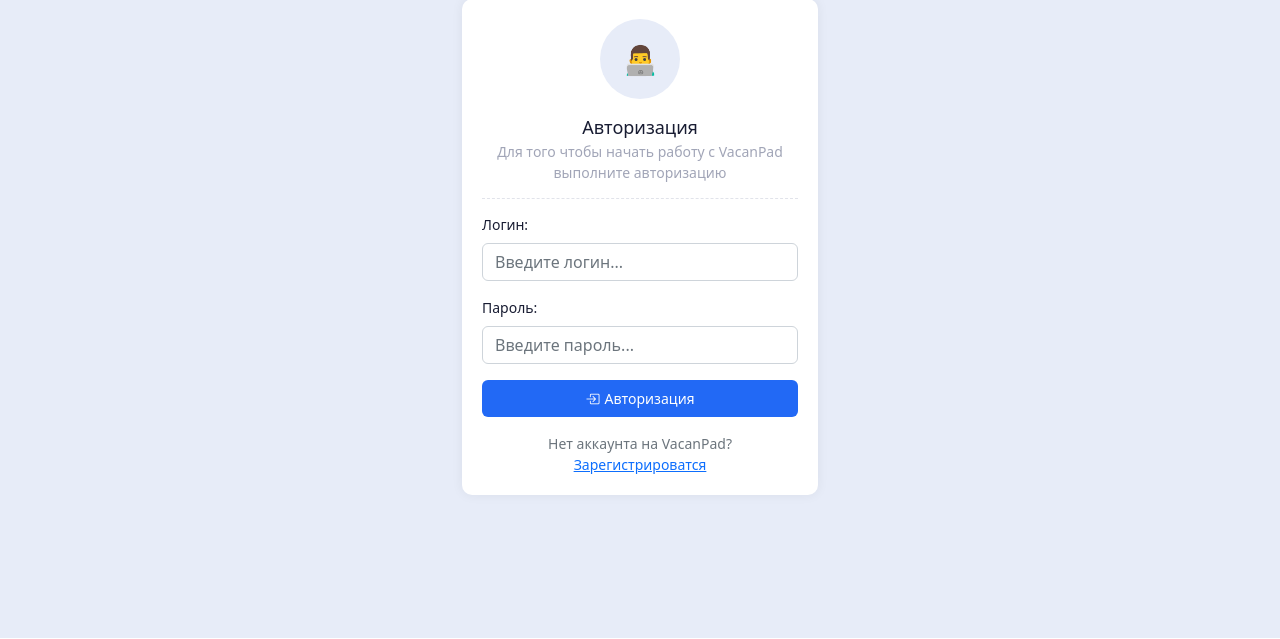
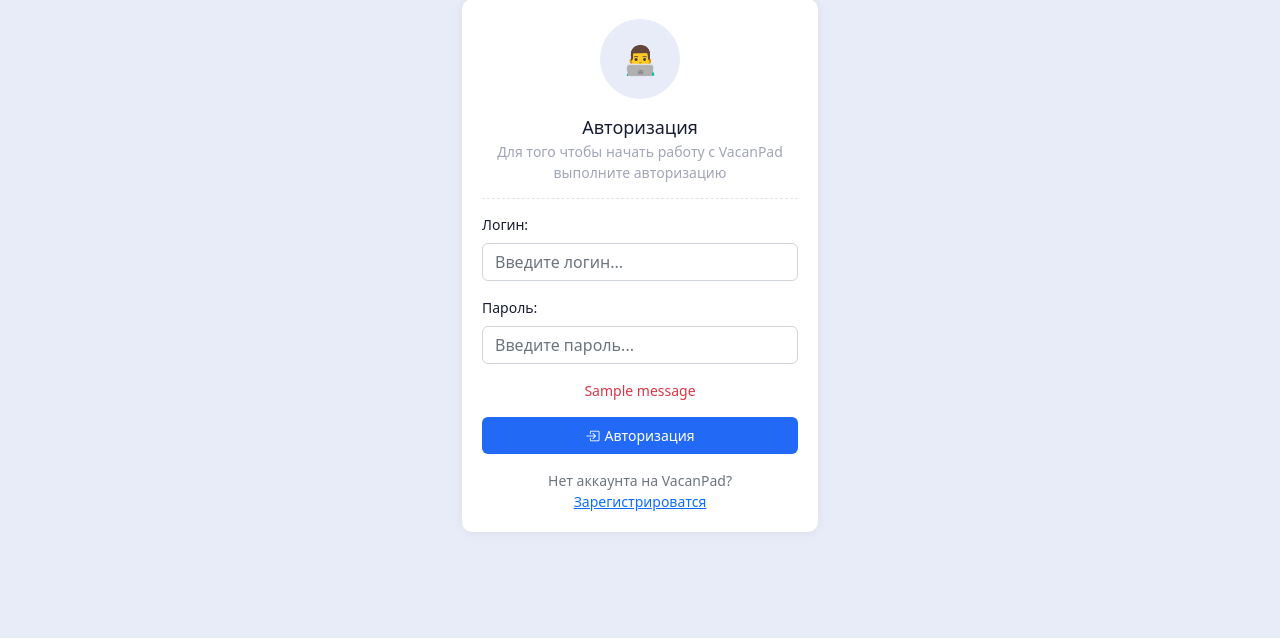
Before and after one commit to ElveeBolt/vacanpad, a Flask app: page /user/login in a window 1280 px wide. Shown: the part 81-720 px from the top of the page. Run offline with Flask 3, Linux system fonts and the light colour scheme; tables that the repository leaves empty hold one stand-in row (values such as "Sample post"); one stand-in notice (Sample message) is shown; some libraries are stand-ins or nearby versions.

Commit message:
Added flash messages for Login page

```diff
--- a/main.py
+++ b/main.py
@@ -1,4 +1,4 @@
-from flask import Flask, request, render_template, redirect, url_for, session
+from flask import Flask, request, render_template, redirect, url_for, session, flash
 import database
 from mongodb import MongoDB
 from datetime import datetime
@@ -274,8 +274,10 @@
 
         user = database.db_session.query(User).filter(User.login == username).first()
         if user is None:
+            flash('Пользователь не найден')
             return redirect(url_for('user_login'))
         if user.password != password:
+            flash('Вы ввели неверный пароль. Пожалуйста, повторите попытку ещё раз.')
             return redirect(url_for('user_login'))
 
         session['user_id'] = user.id
--- a/templates/users/login.html
+++ b/templates/users/login.html
@@ -19,6 +19,15 @@
                         <label for="password" class="form-label">Пароль:</label>
                         <input type="password" class="form-control" placeholder="Введите пароль..." id="password" name="password" required="required">
                     </div>
+                    {% with messages = get_flashed_messages() %}
+                      {% if messages %}
+                        <ul class="text-danger text-center list-unstyled">
+                        {% for message in messages %}
+                          <li>{{ message }}</li>
+                        {% endfor %}
+                        </ul>
+                      {% endif %}
+                    {% endwith %}
                     <div class="d-grid">
                         <button type="submit" class="btn btn-primary"><i class="bi bi-box-arrow-in-right"></i>Авторизация</button>
                     </div>
```
